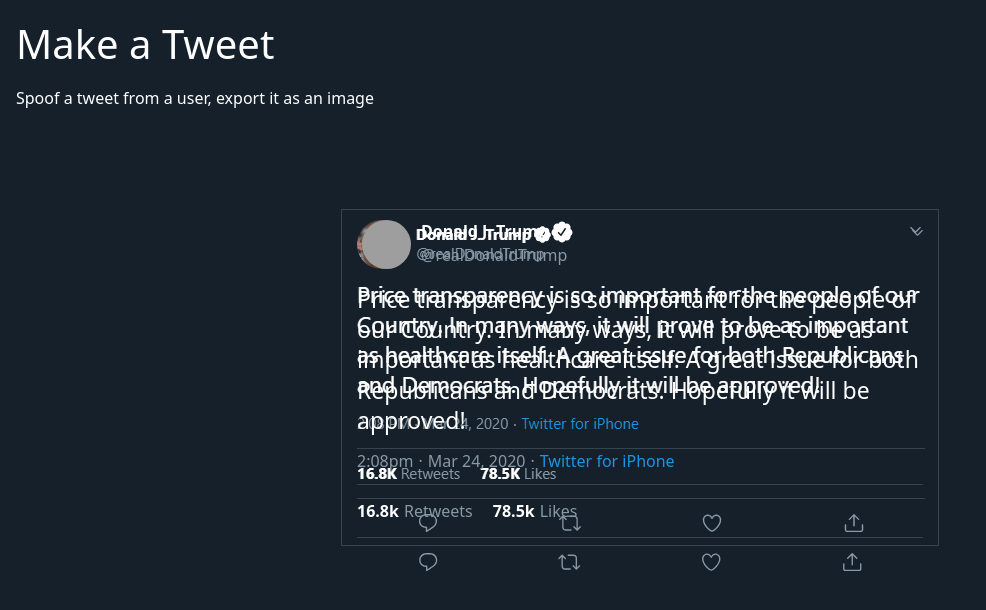
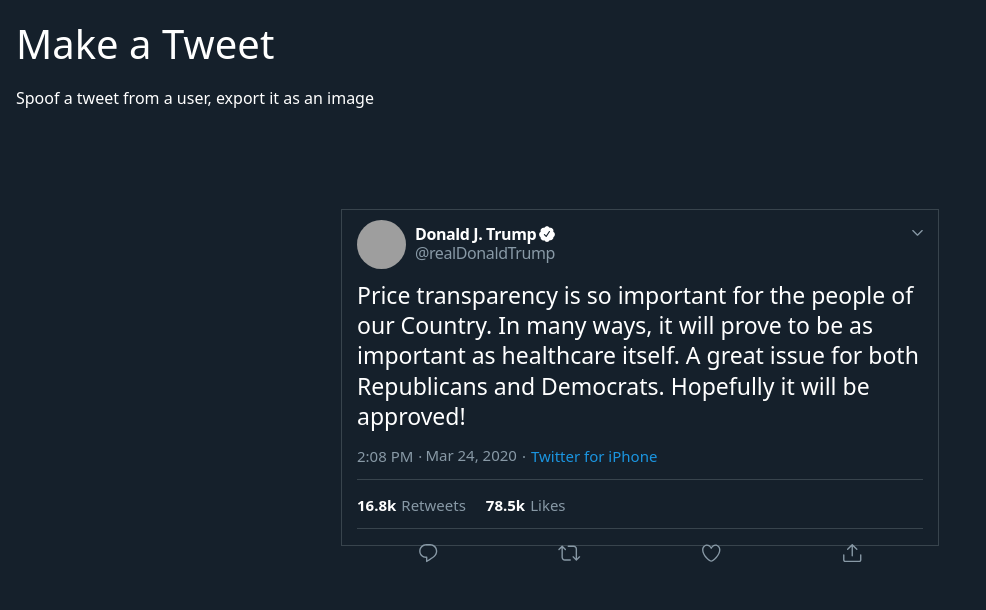
Before and after one commit to sean-mooney/Tweet-Spoofer, a React (Create React App) app: page / in a window 1280 px wide. Shown: the top 610 px of the page, without its empty margins (0-986 px from the left). Built offline with nearby package versions, Linux system fonts and the light colour scheme; grey boxes are pictures that could not be loaded.

Commit message:
finished final design of tweet

```diff
--- a/src/App.js
+++ b/src/App.js
@@ -15,7 +15,7 @@
             <div className="tweet-user-identifiers">
               <div className="tweet-user-name">
                 Donald J. Trump
-                <svg aria-label="Verified account" className="tweet-verified-icon"><g><path d="M22.5 12.5c0-1.58-.875-2.95-2.148-3.6.154-.435.238-.905.238-1.4 0-2.21-1.71-3.998-3.818-3.998-.47 0-.92.084-1.336.25C14.818 2.415 13.51 1.5 12 1.5s-2.816.917-3.437 2.25c-.415-.165-.866-.25-1.336-.25-2.11 0-3.818 1.79-3.818 4 0 .494.083.964.237 1.4-1.272.65-2.147 2.018-2.147 3.6 0 1.495.782 2.798 1.942 3.486-.02.17-.032.34-.032.514 0 2.21 1.708 4 3.818 4 .47 0 .92-.086 1.335-.25.62 1.334 1.926 2.25 3.437 2.25 1.512 0 2.818-.916 3.437-2.25.415.163.865.248 1.336.248 2.11 0 3.818-1.79 3.818-4 0-.174-.012-.344-.033-.513 1.158-.687 1.943-1.99 1.943-3.484zm-6.616-3.334l-4.334 6.5c-.145.217-.382.334-.625.334-.143 0-.288-.04-.416-.126l-.115-.094-2.415-2.415c-.293-.293-.293-.768 0-1.06s.768-.294 1.06 0l1.77 1.767 3.825-5.74c.23-.345.696-.436 1.04-.207.346.23.44.696.21 1.04z"></path></g></svg>
+                <svg aria-label="Verified account" viewBox="0 0 24 24" className="tweet-verified-icon"><g><path d="M22.5 12.5c0-1.58-.875-2.95-2.148-3.6.154-.435.238-.905.238-1.4 0-2.21-1.71-3.998-3.818-3.998-.47 0-.92.084-1.336.25C14.818 2.415 13.51 1.5 12 1.5s-2.816.917-3.437 2.25c-.415-.165-.866-.25-1.336-.25-2.11 0-3.818 1.79-3.818 4 0 .494.083.964.237 1.4-1.272.65-2.147 2.018-2.147 3.6 0 1.495.782 2.798 1.942 3.486-.02.17-.032.34-.032.514 0 2.21 1.708 4 3.818 4 .47 0 .92-.086 1.335-.25.62 1.334 1.926 2.25 3.437 2.25 1.512 0 2.818-.916 3.437-2.25.415.163.865.248 1.336.248 2.11 0 3.818-1.79 3.818-4 0-.174-.012-.344-.033-.513 1.158-.687 1.943-1.99 1.943-3.484zm-6.616-3.334l-4.334 6.5c-.145.217-.382.334-.625.334-.143 0-.288-.04-.416-.126l-.115-.094-2.415-2.415c-.293-.293-.293-.768 0-1.06s.768-.294 1.06 0l1.77 1.767 3.825-5.74c.23-.345.696-.436 1.04-.207.346.23.44.696.21 1.04z"></path></g></svg>
               </div>
               <div className="tweet-user-handle">@realDonaldTrump</div>
             </div>
@@ -28,7 +28,7 @@
           </div>
           <div className="tweet-post-info">
             <div className="tweet-post-date">
-              <div className="tweet-post-date-time">2:08pm</div>
+              <div className="tweet-post-date-time">2:08 PM</div>
               <div className="tweet-post-date-separator">·</div>
               <div className="tweet-post-date-mdy">Mar 24, 2020</div>
               <div className="tweet-post-date-separator">·</div>
@@ -61,7 +61,7 @@
             {/* <div className="tweet-footer-analytics"></div> */}
           </div>
         </div>
-      <img className="referenceImage" src="./examplepng.png" alt="example"/>
+      {/* <img className="referenceImage" src="./examplepng.png" alt="example"/> */}
       </div>
     </div>
   );
--- a/src/App.scss
+++ b/src/App.scss
@@ -64,10 +64,10 @@
     .tweet-header {
       display: flex;
       position: relative;
-      padding-bottom: 10px;
+      padding-bottom: 6px;
 
       .tweet-user-photo {
-        margin: 0 5px;
+        // margin: 0 5px;
 
         img {
           border-radius: 50%;
@@ -77,11 +77,13 @@
       }
 
       .tweet-user-identifiers {
-        margin: 0 5px;
+        margin: 3px 9px;
+        letter-spacing: -0.4px;
 
         .tweet-user-name {
           display:flex;
           font-weight: 700;
+          height: 19px;
         }
 
         .tweet-user-handle {
@@ -89,8 +91,8 @@
         }
 
         .tweet-verified-icon {
-          width: 24px;
-          height: 24px;
+          width: 18px;
+          height: 22px;
           fill: white;
           margin-left: 2px;
         }
@@ -98,7 +100,9 @@
 
       .tweet-dropdown-arrow {
         position: absolute;
-        right: 0;
+        right: -2px;
+        top: 3px;
+
         .tweet-dropdown-icon {
           width: 15px;
           height: 15px;
@@ -119,10 +123,16 @@
     .tweet-post-info {
       color: $dk-sub-text-color;
       display: flex;
-      margin-bottom: 12px;
+      margin-bottom: 13px;
 
       .tweet-post-date {
         display: flex;
+        font-size: 15px;
+
+        .tweet-post-date-mdy {
+          margin-top: -1px;
+          margin-left: -2px;
+        }
 
         .tweet-post-date-separator {
           margin: 0 5px;
@@ -130,6 +140,7 @@
       }
       .tweet-post-device {
         color: $dk-link-color;
+        font-size: 15px;
       }
     }
 
@@ -138,6 +149,9 @@
       border-top: 1px solid $dk-border-color;
       border-bottom: 1px solid $dk-border-color;
       padding: 15px 0;
+      font-size: 15px;
+      height: 50px;
+
       .tweet-stats-retweets, .tweet-stats-likes {
         color: $dk-sub-text-color;
         .bold-text {
```
